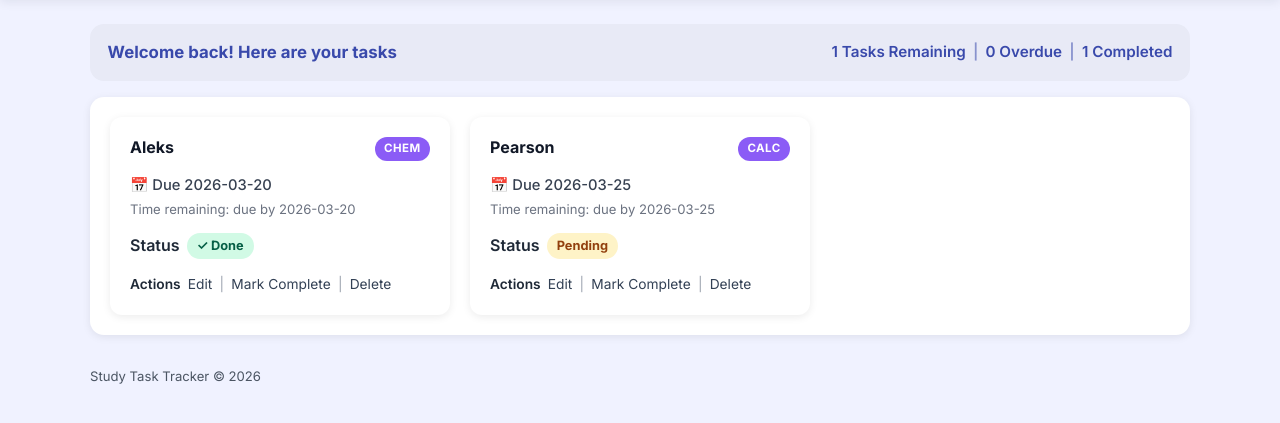
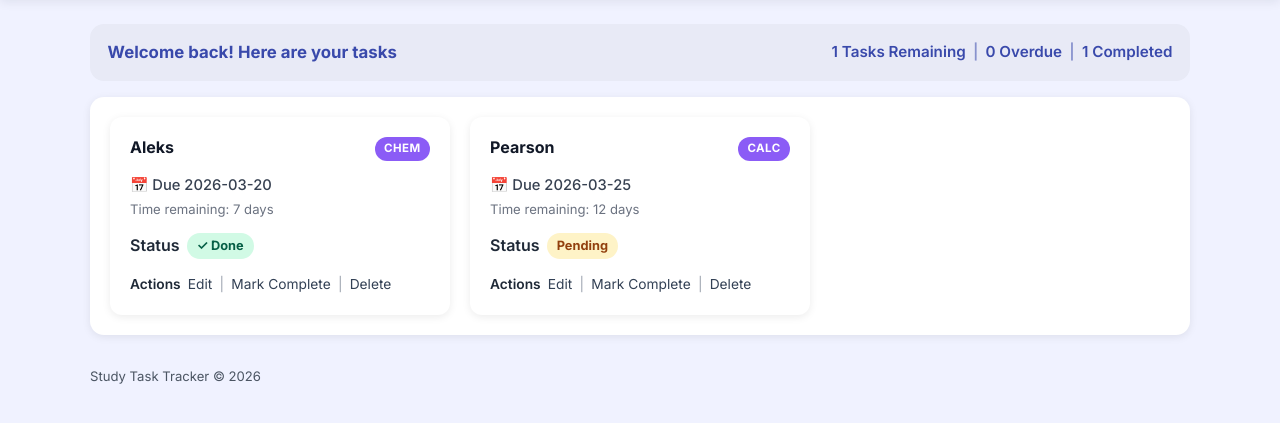
Before and after one commit to Hondavzla/Study-task-tracker, a Flask app: page / in a window 1280 px wide. Shown: the part 69-492 px from the top of the page. Run offline with Flask 3, Linux system fonts and the light colour scheme; data comes from the database, SQL or seed files in the repository.

Commit message:
add dynamic days remaining to task cards

```diff
--- a/app.py
+++ b/app.py
@@ -55,6 +55,15 @@ def index():
     remaining = sum(1 for task in tasks if not task.completed)
     overdue = sum(1 for task in tasks if not task.completed and task.due_date < today_str)
     completed_count = sum(1 for task in tasks if task.completed)
+    task_days = {}
+
+    for task in tasks:
+        try:
+            due = date.fromisoformat(task.due_date)
+            delta = (due - today).days
+            task_days[task.id] = delta
+        except (TypeError, ValueError):
+            task_days[task.id] = None
 
     return render_template(
         "index.html",
@@ -63,6 +72,7 @@ def index():
         remaining=remaining,
         overdue=overdue,
         completed_count=completed_count,
+        task_days=task_days,
     )
 
 
--- a/templates/index.html
+++ b/templates/index.html
@@ -38,7 +38,18 @@
             </div>
 
             <p class="task-meta">📅 Due {{ task.due_date }}</p>
-            <p class="task-time">Time remaining: due by {{ task.due_date }}</p>
+            {% set days = task_days[task.id] %}
+            {% if days is none %}
+              <p class="task-time">No due date set</p>
+            {% elif days < 0 %}
+              <p class="task-time" style="color: #991b1b">
+                {{ days|abs }} day{{ 's' if days|abs != 1 else '' }} overdue
+              </p>
+            {% elif days == 0 %}
+              <p class="task-time" style="color: #d97706">Due today!</p>
+            {% else %}
+              <p class="task-time">Time remaining: {{ days }} day{{ 's' if days != 1 else '' }}</p>
+            {% endif %}
 
             <div class="status-row">
               <span class="row-label">Status</span>
```
